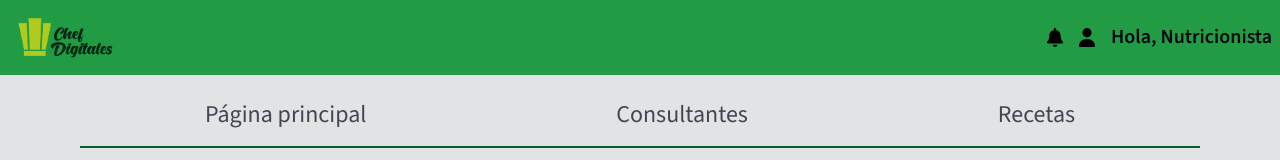
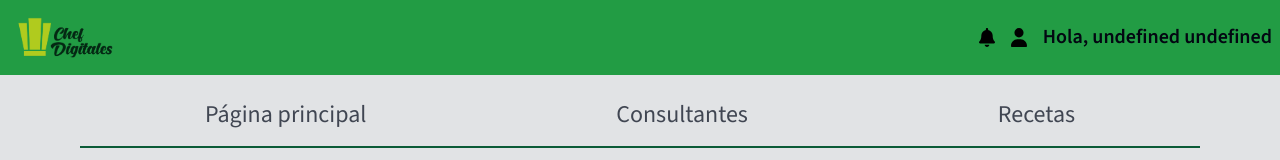
Before and after one commit to JulioLopez27/Plataforma-Nutricionista, a React (Vite) app in the folder web/: page /profile in a window 1280 px wide. Shown: the top 160 px of the page. Built offline with nearby package versions, Linux system fonts and the light colour scheme; no server answers.

Commit message:
Add: auth/logout/redirect/menu

```diff
--- a/web/src/components/Header/index.jsx
+++ b/web/src/components/Header/index.jsx
@@ -1,4 +1,6 @@
-
+import { useLocalStorage } from 'react-use'
+import { useNavigate } from 'react-router-dom'
+import { useState } from 'react'
 
 function scrollToTop() {
     window.scrollTo({
@@ -8,27 +10,56 @@ function scrollToTop() {
 }
 
 export const Header = () => {
+    const navigate = useNavigate()
+    const [auth, setAuth] = useLocalStorage('auth', {})
+    const [dropdownOpen, setDropdownOpen] = useState(false)
+
+
+    const nombreCompleto = auth?.user?.nombre + " " + auth?.user?.apellido
+
+    const logout = () => {
+        setAuth({})
+        navigate('/')
+    }
+
+    const goToProfile = () => {
+        navigate('/profile')
+    }
+
     return (
         <header className="bg-verde_claro text-white fixed w-full top-0 z-10 ">
-
             <div className="container max-w-full p-2 flex justify-between items-center ">
-
-                    <img loading="lazy" src="/assets/logo/Logo.png" alt="logo" className="w-16 sm:w-24 md:w-28 xl:w-30 2xl:w-40  cursor-pointer" onClick={scrollToTop}  />
+                <img loading="lazy" src="/assets/logo/Logo.png" alt="logo" className="w-16 sm:w-24 md:w-28 xl:w-30 2xl:w-40  cursor-pointer" onClick={scrollToTop} />
+                <div className="flex gap-2 sm:gap-3 md:gap-4  items-center ">
+                    <img loading="lazy" src="/assets/notification/notification.svg" alt="notification" className="w-2 sm:3 md:w-4 2xl:w-5" />
 
 
-                <div className="flex gap-2 sm:gap-3 md:gap-4  items-center ">
 
-                    <img loading="lazy" src="/assets/notification/notification.svg" alt="notification" className="w-2 sm:3 md:w-4 2xl:w-5" />
+                    <div className="relative">
 
-                    <a href="/profile">
-                        <img loading="lazy" src="/assets/user/user.svg" alt="user" className="w-2 sm:3 md:w-4 2xl:w-5" />
-                    </a>
+                        <img loading="lazy" src="/assets/user/user.svg" alt="user" className="w-2 sm:3 md:w-4 2xl:w-5" onMouseEnter={() => setDropdownOpen(true)} />
 
-                    <span className=" font-semibold text-gray-950 text-sm sm:text-lg md:text-xl   " >Hola, Nutricionista</span>
+                        {dropdownOpen && auth?.user?.id && (
+
+                            <div className="absolute right-0 mt-2 w-48 bg-white  border border-gray-200 divide-y divide-gray-100 rounded-md shadow-lg"
+                                onMouseLeave={() => setDropdownOpen(false)}>
+
+
+                                <div className="px-4 py-3">
+                                    <button onClick={goToProfile} className="text-sm text-gris_texto hover:text-gray-400">Mi perfil</button>
+                                </div>
+                                <div className="px-4 py-3 flex items-center gap-2">
+                                    <img src="/assets/logout/logout.svg" alt="logout" className='w-2 sm:3 md:w-4 2xl:w-5    ' />
+                                    <button onClick={logout} className="text-sm text-red-500 hover:text-red-700">Cerrar sesión</button>
+                                </div>
+                            </div>
+                        )}
+
+                    </div>
+
+                    <span className=" font-semibold text-gray-950 text-sm sm:text-lg md:text-xl   " >Hola, {nombreCompleto}</span>
                 </div>
-
             </div>
-
         </header>
-    )
+    );
 }
```
